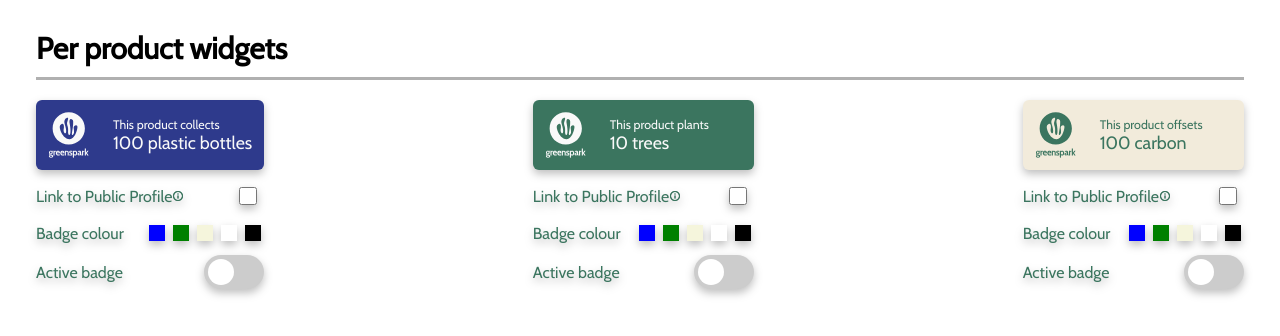
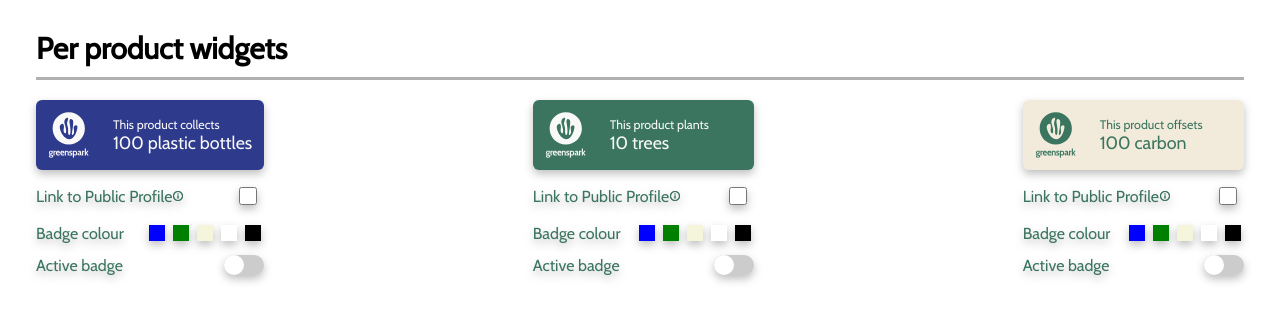
Before and after one commit to vasstekla/greenspark, a React (Create React App) app in the folder ui/: page / in a window 1280 px wide. Shown: the top 336 px of the page. Built offline with nearby package versions, Linux system fonts and the light colour scheme.

Commit message:
Add ToggleSwitch

```diff
--- a/ui/package.json
+++ b/ui/package.json
@@ -13,7 +13,7 @@
     "@types/react-dom": "^18.0.10",
     "react": "^18.2.0",
     "react-dom": "^18.2.0",
-    "react-scripts": "5.0.1",
+    "react-scripts": "^5.0.1",
     "react-svg": "^16.0.0",
     "typescript": "^4.9.5",
     "web-vitals": "^2.1.4"
--- /dev/null
+++ b/ui/src/components/inputs/toggleSwitch/ToggleSwitch.css
@@ -0,0 +1,49 @@
+.switch {
+    position: relative;
+    display: inline-block;
+    width: 40px;
+    height: 20px;
+}
+
+.slider {
+    position: absolute;
+    cursor: pointer;
+    top: 0;
+    left: 0;
+    right: 0;
+    bottom: 0;
+    background-color: #ccc;
+    transition: .4s;
+}
+
+.slider:before {
+    position: absolute;
+    content: "";
+    height: 20px;
+    width: 20px;
+    left: 0px;
+    background-color: white;
+    transition: .4s;
+
+}
+
+.slider:hover:before {
+    box-shadow: 0px 0px 0px 5px #AFC6BD;
+}
+
+input:checked+.slider {
+    background-color: #3B755F;
+}
+
+
+input:checked+.slider:before {
+    transform: translateX(20px);
+}
+
+.round {
+    border-radius: 34px;
+}
+
+.round:before {
+    border-radius: 50%;
+}
--- /dev/null
+++ b/ui/src/components/inputs/toggleSwitch/ToggleSwitch.tsx
@@ -0,0 +1,11 @@
+import './ToggleSwitch.css'
+
+export default function ToggleSwitch() {
+    return (
+        <label className="switch">
+            <input type="checkbox" />
+            <span className="slider round" />
+
+        </label>
+    )
+}
--- a/ui/src/components/product/ProductCard.css
+++ b/ui/src/components/product/ProductCard.css
@@ -40,64 +40,3 @@
 p {
     margin: 0;
 }
-
-.switch {
-    position: relative;
-    display: inline-block;
-    width: 60px;
-    height: 34px;
-}
-
-/* Hide default HTML checkbox */
-.switch input {
-    opacity: 0;
-    width: 0;
-    height: 0;
-}
-
-/* The slider */
-.slider {
-    position: absolute;
-    cursor: pointer;
-    top: 0;
-    left: 0;
-    right: 0;
-    bottom: 0;
-    background-color: #ccc;
-    -webkit-transition: .4s;
-    transition: .4s;
-}
-
-.slider:before {
-    position: absolute;
-    content: "";
-    height: 26px;
-    width: 26px;
-    left: 4px;
-    bottom: 4px;
-    background-color: white;
-    -webkit-transition: .4s;
-    transition: .4s;
-}
-
-input:checked+.slider {
-    background-color: #2196F3;
-}
-
-input:focus+.slider {
-    box-shadow: 0 0 1px #2196F3;
-}
-
-input:checked+.slider:before {
-    -webkit-transform: translateX(26px);
-    -ms-transform: translateX(26px);
-    transform: translateX(26px);
-}
-
-.slider.round {
-    border-radius: 34px;
-}
-
-.slider.round:before {
-    border-radius: 50%;
-}
--- a/ui/src/components/product/ProductCard.tsx
+++ b/ui/src/components/product/ProductCard.tsx
@@ -5,6 +5,7 @@ import Tooltip from '../tooltip/Tooltip';
 import Checkbox from '../inputs/checkbox/Checkbox';
 import { IProduct } from '../../models/IProduct';
 import RadioButton from '../inputs/radioButton/RadioButton';
+import ToggleSwitch from '../inputs/toggleSwitch/ToggleSwitch';
 
 export default function ProductCard(product: IProduct) {
 
@@ -20,11 +21,11 @@ export default function ProductCard(product: IProduct) {
                 </div>
             </div >
             <div className='details'>
-                <p>Link to Public Profile<Tooltip
+                <div>Link to Public Profile<Tooltip
                     text='This widget links directly to your public profile so that you can easily share your impact with your customers. Turn it off here if you do not want the badge to link to it.'
                     actionText='View Public Profile'
                     actionLink='https://www.getgreenspark.com/' />
-                </p>
+                </div>
                 <Checkbox />
             </div>
             <div className='details'>
@@ -37,10 +38,7 @@ export default function ProductCard(product: IProduct) {
             </div>
             <div className='details'>
                 <p>Active badge</p>
-                <label className="switch">
-                    <input type="checkbox" />
-                    <span className="slider round"></span>
-                </label>
+                <ToggleSwitch />
             </div>
         </div>
     )
```
Also changed, not shown: 1 other file (tests, documents, lock files or other folders).
